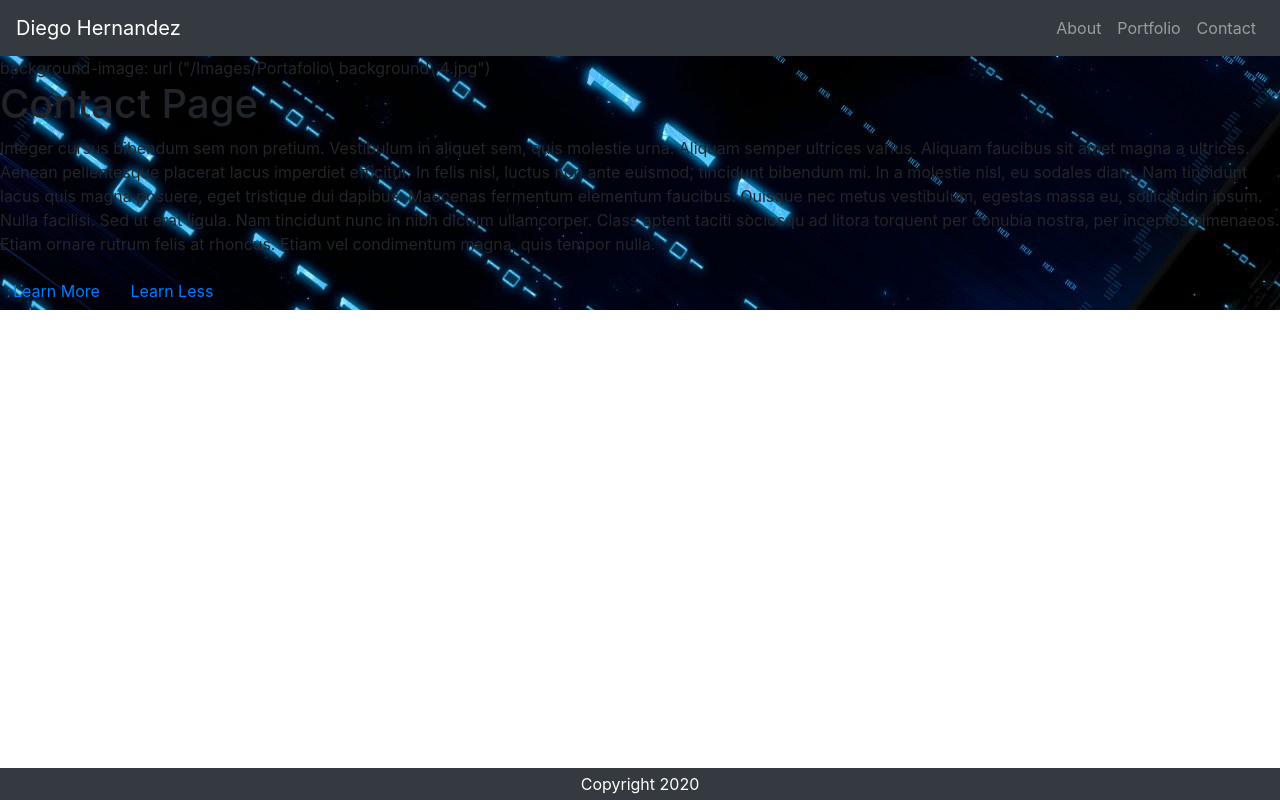
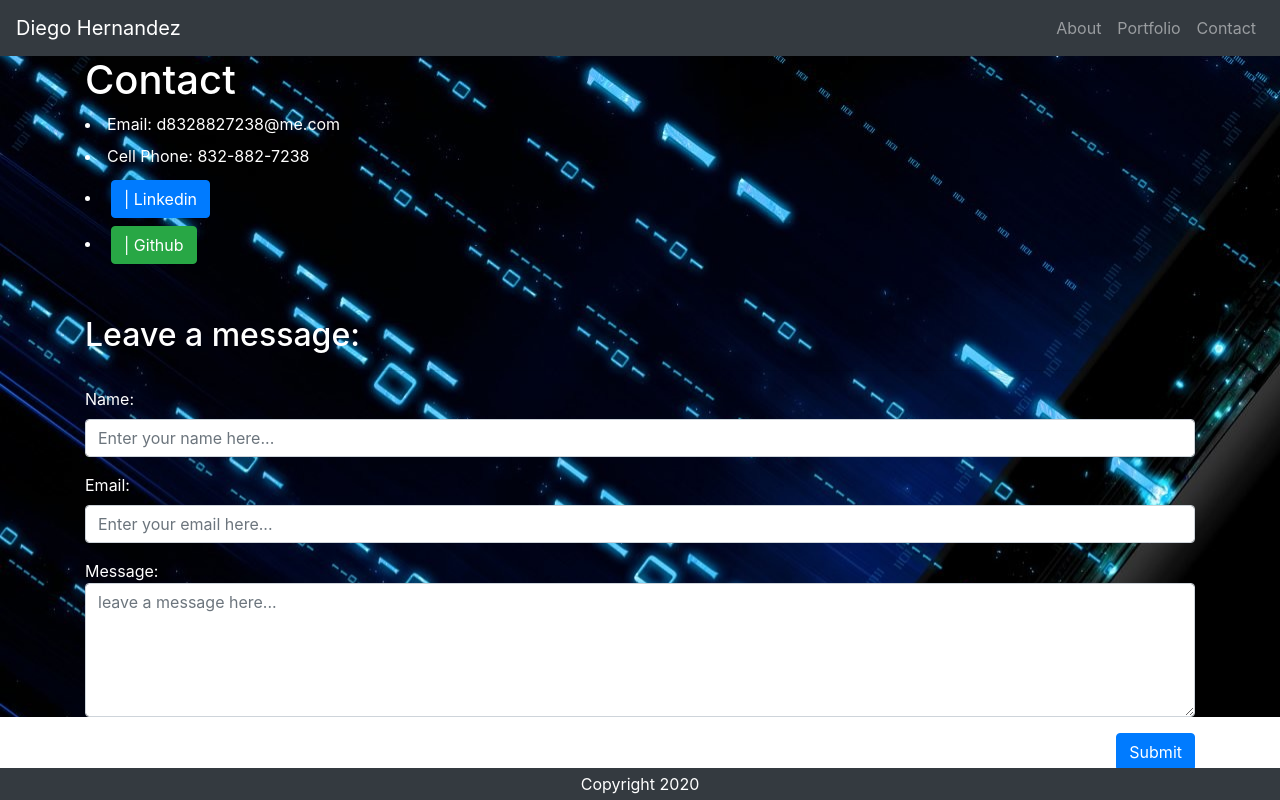
Before and after one commit to dhbhernandez/react-portfolio, a React (Create React App) app: page /contact in a window 1280 px wide. Built offline with nearby package versions, Linux system fonts and the light colour scheme.

Commit message:
contact page container

```diff
--- a/src/App.css
+++ b/src/App.css
@@ -1,7 +1,3 @@
 .wl {
   color:white;
 }
-
-.app {
-
-}
--- a/src/components/pages/Contact.js
+++ b/src/components/pages/Contact.js
@@ -4,29 +4,36 @@ import Learn from "./Learn";
 
 function Contact(props) {
   return (
-    <div>
-      background-image: url ("/Images/Portafolio\ background\ 4.jpg")
+    <div  className="wl container mb-5">
+      <h1>Contact</h1>
+      <li><label>Email: </label> d8328827238@me.com</li>
+                    <li><label>Cell Phone: </label> 832-882-7238</li>
+                    <li><a class="btn btn-primary m-1" href="https://www.linkedin.com/in/dhbhernandez/" target="_blank">
+                            <i class="diegolinkedin"></i> | Linkedin </a></li>
+                    <li><a class="btn btn-success m-1" href="https://github.com/dhbhernandez" target="_blank">
+                            <i class="di-github"></i> | Github </a></li>
 
-      <h1>Contact Page</h1>
-      <p>
-        Integer cursus bibendum sem non pretium. Vestibulum in aliquet sem, quis molestie urna.
-        Aliquam semper ultrices varius. Aliquam faucibus sit amet magna a ultrices. Aenean
-        pellentesque placerat lacus imperdiet efficitur. In felis nisl, luctus non ante euismod,
-        tincidunt bibendum mi. In a molestie nisl, eu sodales diam. Nam tincidunt lacus quis magna
-        posuere, eget tristique dui dapibus. Maecenas fermentum elementum faucibus. Quisque nec
-        metus vestibulum, egestas massa eu, sollicitudin ipsum. Nulla facilisi. Sed ut erat ligula.
-        Nam tincidunt nunc in nibh dictum ullamcorper. Class aptent taciti sociosqu ad litora
-        torquent per conubia nostra, per inceptos himenaeos. Etiam ornare rutrum felis at rhoncus.
-        Etiam vel condimentum magna, quis tempor nulla.
-      </p>
-      <Link to={`${props.match.url}/learn`} role="button" className="btn btn-link">
-        Learn More
-      </Link>{" "}
-      <Link to="/contact" role="button" className="btn btn-link">
-        Learn Less
-      </Link>
-      <Route exact path={`${props.match.url}/learn`} component={Learn} />
+                            <h2 class="mt-5">Leave a message:</h2>
+                    <hr />
+                    <form>
+                        <div class="form-group">
+                            <label for="name">Name: </label>
+                            <input type="text" class="form-control" id="name" placeholder="Enter your name here..." />
+                        </div>
+                        <div class="form-group">
+                            <label for="email">Email: </label>
+                            <input type="email" class="form-control" id="email" placeholder="Enter your email here..." />
+                        </div>
+                        <div class="form-group">
+                            <label class="form-check-label" for="message">Message: </label>
+                            <textarea class="form-control" id="message" rows="5" placeholder="leave a message here..."></textarea>
+                        </div>
+                        <button type="submit" class="btn btn-primary float-right">Submit</button>
+                    </form>
+
+
     </div>
+
   );
 }
 
```
Also changed, not shown: 1 other file (tests, documents, lock files or other folders).
